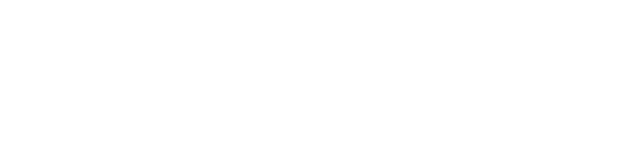
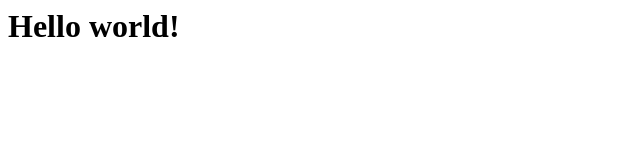
Before and after one commit to ohmantun/latihangit, a plain HTML site: page index.html in a window 1280 px wide. Shown: the whole page, without its empty margins (0-640 px from the left). Drawn offline with Linux system fonts and the light colour scheme.

Commit message:
Mengubah file index dan menambahkan file style.css

```diff
--- a/index.html
+++ b/index.html
@@ -1,8 +1,10 @@
 <html>
     <head>
         <title>Coba git</title>
+        <link rel="stylesheet" type="text.css" href="style.css">
     </head>
     <body>
 
     </body>
+        <h1>Hello world!</h1>
 </html>
--- /dev/null
+++ b/style.css
@@ -0,0 +1,3 @@
+body {
+    font-family: arial;
+}
```
